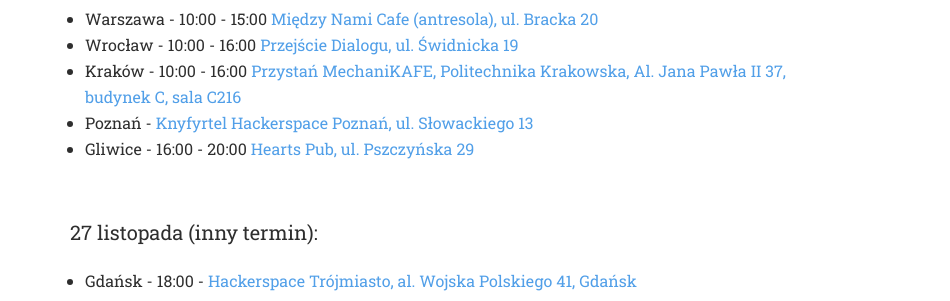
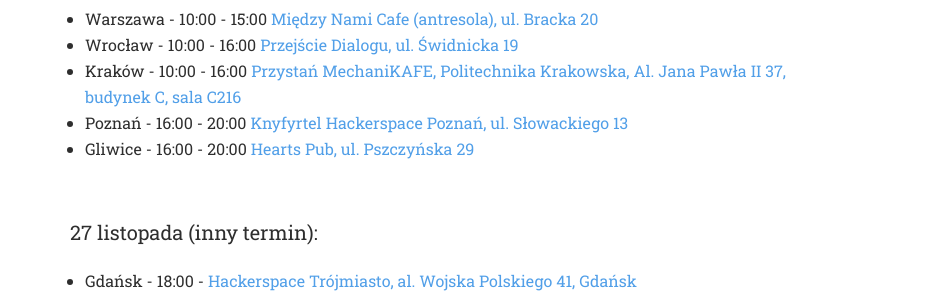
Before and after one commit to fk-lx/lpd-pl-site, a plain HTML site: page en/index.html in a window 1280 px wide. Shown: the part 700-1001 px from the top of the page, 0-950 px from the left. Drawn offline with nearby package versions, Linux system fonts and the light colour scheme.

Commit message:
Synchronized build

```diff
--- a/en/index.html
+++ b/en/index.html
@@ -124,7 +124,7 @@
 <li>Warszawa - 10:00 - 15:00 <a href="https://www.openstreetmap.org/?mlat=52.231916&amp;mlon=21.016655#map=19/52.231916/21.016655">Między Nami Cafe (antresola), ul. Bracka 20</a></li>
 <li>Wrocław - 10:00 - 16:00 <a href="https://www.openstreetmap.org/?mlat=51.107331&amp;mlon=17.032239#map=19/51.107331/17.032239">Przejście Dialogu, ul. Świdnicka 19</a></li>
 <li>Kraków - 10:00 - 16:00 <a href="https://www.openstreetmap.org/?mlat=50.074693&amp;mlon=19.996485#map=18/50.074695/19.996482">Przystań MechaniKAFE, Politechnika Krakowska, Al. Jana Pawła II 37, budynek C, sala C216</a></li>
-<li>Poznań - <a href="https://www.openstreetmap.org/?mlat=52.410005&amp;mlon=16.909864#map=19/52.410005/16.909864">Knyfyrtel Hackerspace Poznań, ul. Słowackiego 13</a></li>
+<li>Poznań - 16:00 - 20:00 <a href="https://www.openstreetmap.org/?mlat=52.410005&amp;mlon=16.909864#map=19/52.410005/16.909864">Knyfyrtel Hackerspace Poznań, ul. Słowackiego 13</a></li>
 <li>Gliwice - 16:00 - 20:00 <a href="https://www.openstreetmap.org/?mlat=50.288117&amp;mlon=18.671257#map=19/50.288117/18.671257">Hearts Pub, ul. Pszczyńska 29</a></li>
 </ul>
 <p><br /></p>
```
Also changed, not shown: index.html (+1 -1 lines).
